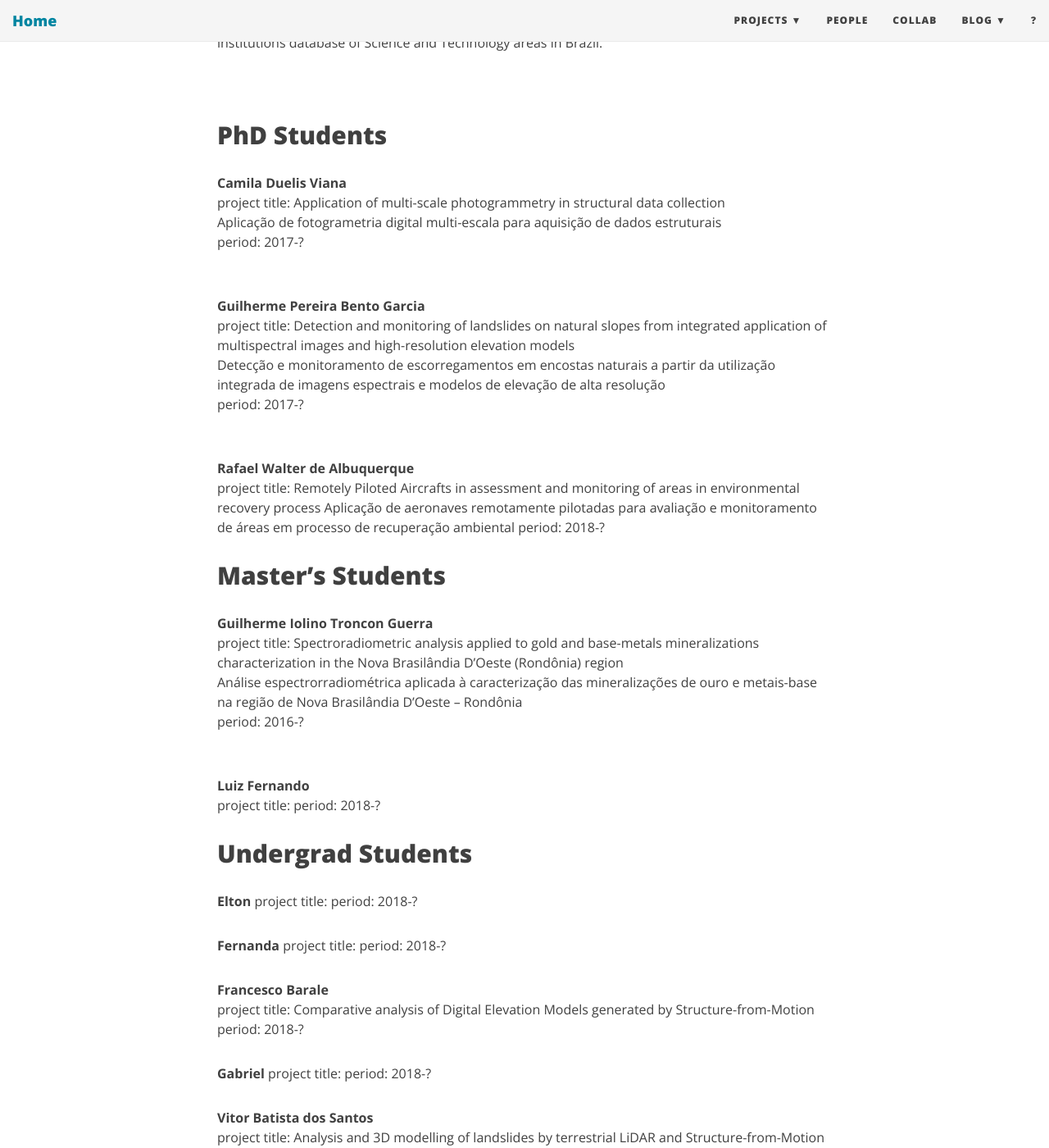
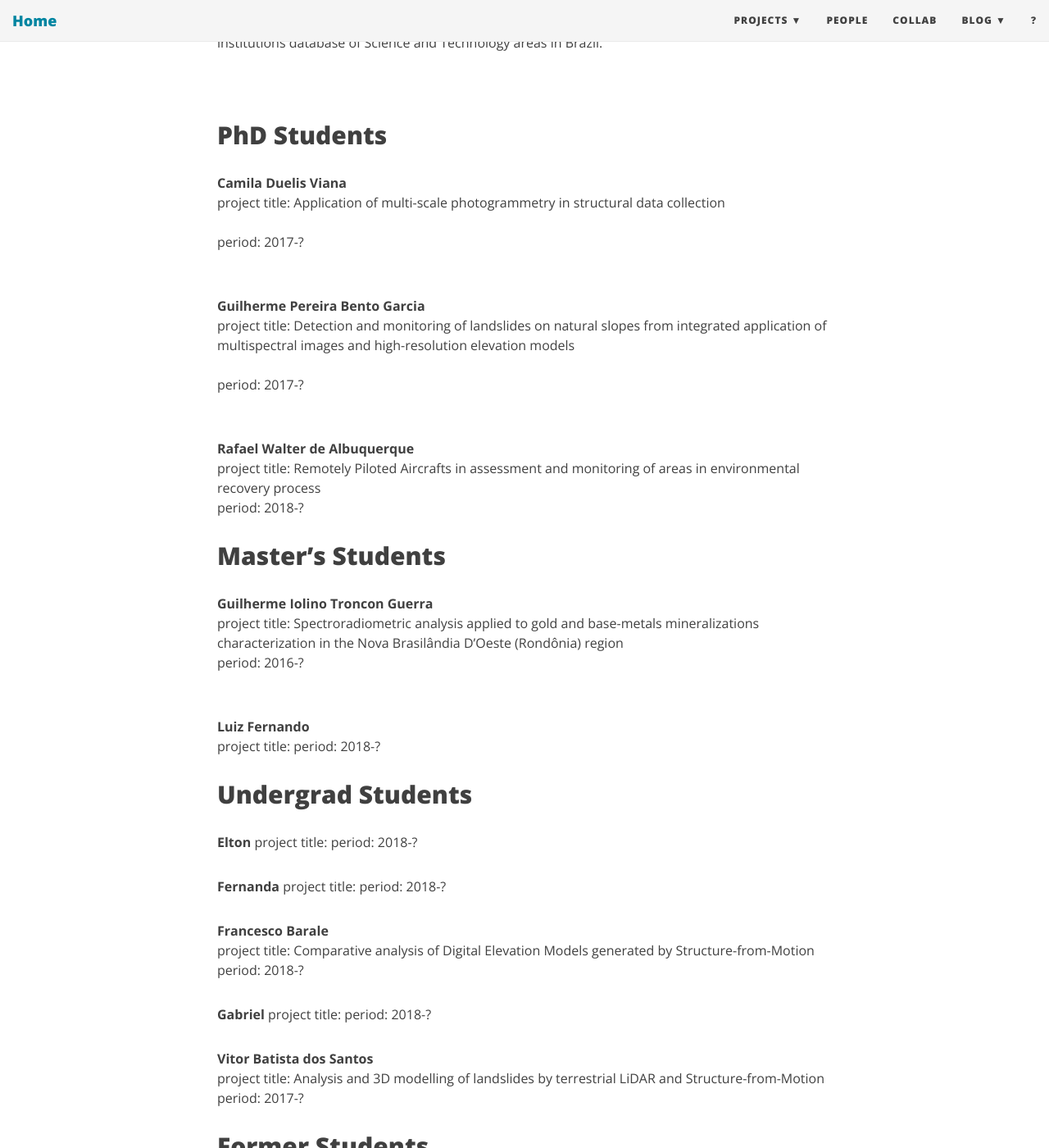
Before and after one commit to SPAMLab/SPAMLab.github.io, a Jekyll site: the page built from people.md, in a window 1280 px wide and 1400 px high, scrolled down 518 px. Shown: the whole window at 82% size. Built offline with Jekyll 4.4.1, drawn with Linux system fonts in a browser that asks for light colours; nearby versions of some CDN libraries; some of the changed text lies outside the part shown.

Commit message:
Update people.md

```diff
--- a/people.md
+++ b/people.md
@@ -17,26 +17,26 @@ You can see my Lattes CV in [Portuguese](http://lattes.cnpq.br/5846052449613692)
 ## PhD Students
 **Camila Duelis Viana**
 project title: Application of multi-scale photogrammetry in structural data collection
-Aplicação de fotogrametria digital multi-escala para aquisição de dados estruturais
+<!-- Aplicação de fotogrametria digital multi-escala para aquisição de dados estruturais  --->
 period: 2017-?
 &nbsp;
 
 **Guilherme Pereira Bento Garcia**
 project title: Detection and monitoring of landslides on natural slopes from integrated application of multispectral images and high-resolution elevation models
-Detecção e monitoramento de escorregamentos em encostas naturais a partir da utilização integrada de imagens espectrais e modelos de elevação de alta resolução
+<!-- Detecção e monitoramento de escorregamentos em encostas naturais a partir da utilização integrada de imagens espectrais e modelos de elevação de alta resolução  --->
 period: 2017-?
 &nbsp;
 
 **Rafael Walter de Albuquerque**
 project title: Remotely Piloted Aircrafts in assessment and monitoring of areas in environmental recovery process
-Aplicação de aeronaves remotamente pilotadas para avaliação e monitoramento de áreas em processo de recuperação ambiental
+<!-- Aplicação de aeronaves remotamente pilotadas para avaliação e monitoramento de áreas em processo de recuperação ambiental --->
 period: 2018-?
 &nbsp;
 
 ## Master's Students
 **Guilherme Iolino Troncon Guerra**
 project title: Spectroradiometric analysis applied to gold and base-metals mineralizations characterization in the Nova Brasilândia D’Oeste (Rondônia) region
-Análise espectrorradiométrica aplicada à caracterização das mineralizações de ouro e metais-base na região de Nova Brasilândia D’Oeste – Rondônia
+<!-- Análise espectrorradiométrica aplicada à caracterização das mineralizações de ouro e metais-base na região de Nova Brasilândia D’Oeste – Rondônia  --->
 period: 2016-?
 &nbsp;
 
@@ -77,6 +77,6 @@ period: 2017-?
 ## Former Students
 **Mariana dos Santos Toledo Busarello**
 project title: Structure-from-Motion based structural analysis of clastic dikes of the Corumbataí Formation
-Análise estrutural de diques clásticos da Formação Corumbataí a partir de Structure-from-Motion
+<!-- Análise estrutural de diques clásticos da Formação Corumbataí a partir de Structure-from-Motion  --->
 period: 2017
 &nbsp;
```
